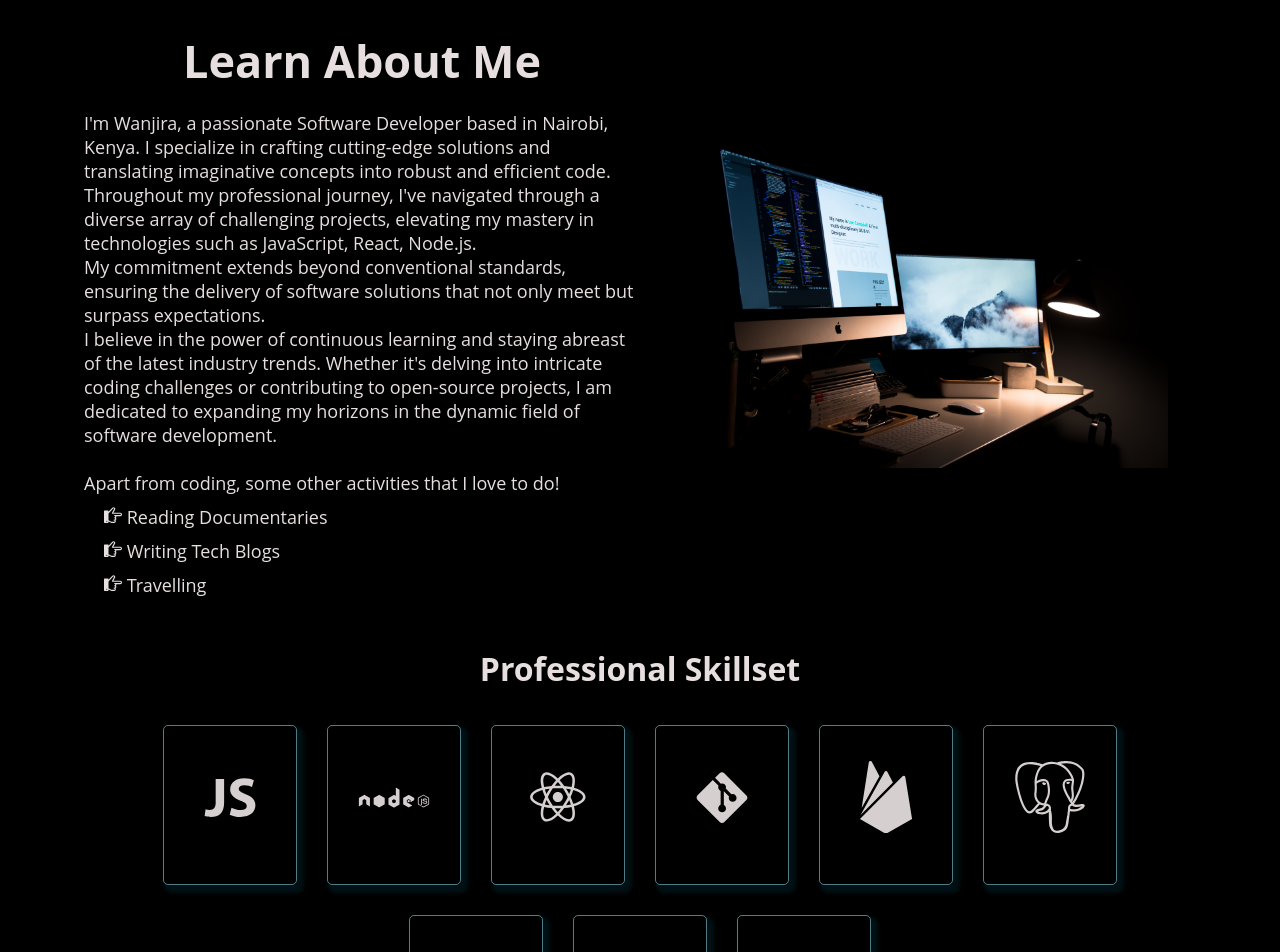
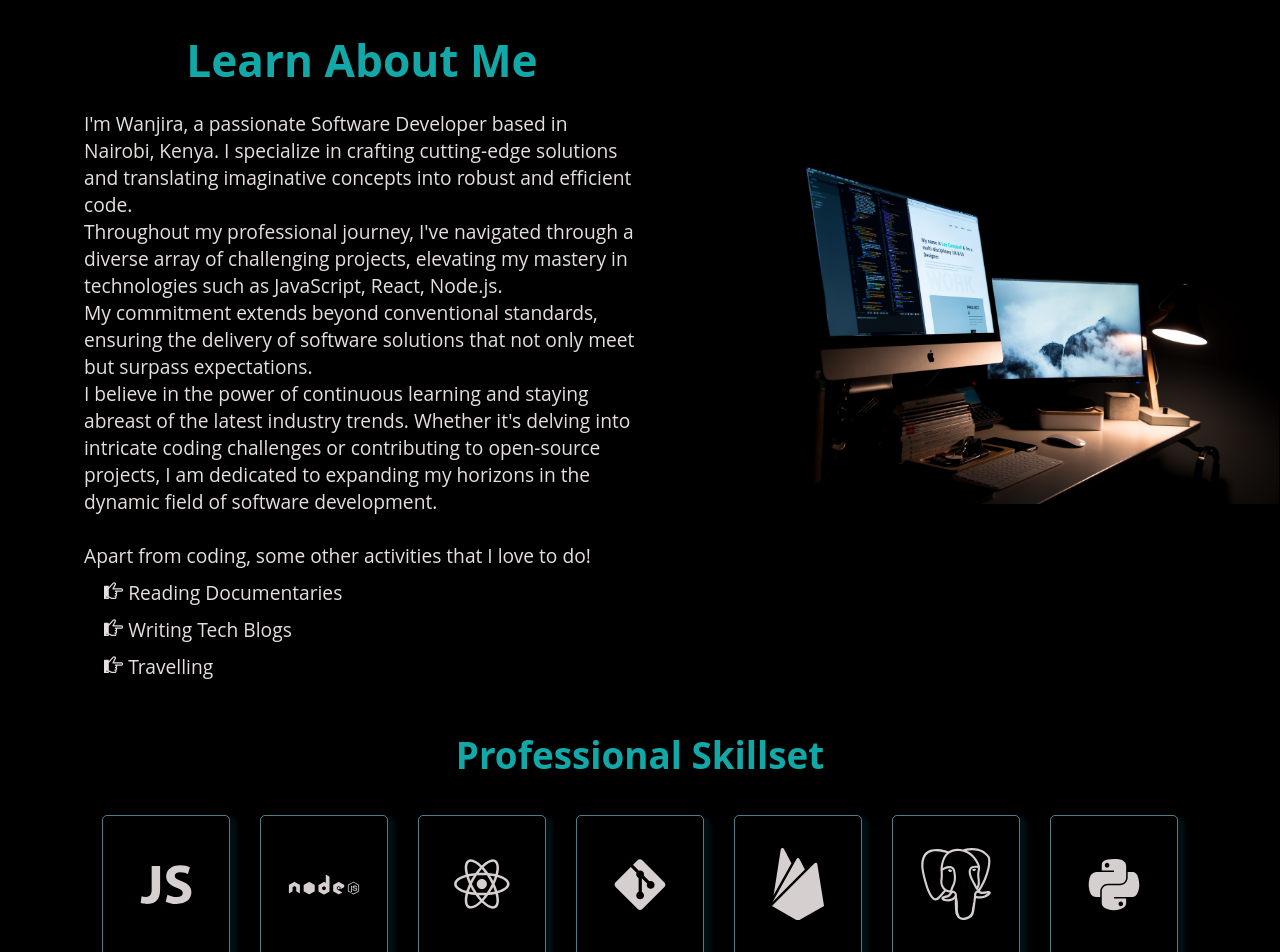
Before and after one commit to Wanjira-Faith/My-Portfolio, a React (Vite) app in the folder portfolio/: page /about in a window 1280 px wide. Shown: the part 140-1092 px from the top of the page. Built offline with nearby package versions, Linux system fonts and the light colour scheme; the HTML template or start-up script is replaced by a standard one.

Commit message:
modify about styles

```diff
--- a/portfolio/src/Css/About.css
+++ b/portfolio/src/Css/About.css
@@ -1,13 +1,25 @@
 body {
     background-color: black;
 }
+
 .about-section {
     position: relative;
     padding-top: 150px;
     padding-bottom: 30px;
     color: rgb(231, 223, 223);
+    animation: slideInUp 1s ease-in-out;
   }
 
+@keyframes slideInUp {
+    from {
+      transform: translateY(-100px);
+      opacity: 0;
+    }
+    to {
+      transform: translateY(0);
+      opacity: 1;
+    }
+  }
 .about-container {
   width: 90%;
   max-width: 1200px;
@@ -23,18 +35,18 @@ body {
 
 .about-text {
   flex: 1;
-  font-size: large;
+  font-size:larger;
 }
 
 .about-text h1 {
-  font-size: 2.5em;
+  font-size: 2.3em;
   margin-bottom: 20px;
   text-align: center;
+  color: rgba(20, 182, 182, 0.925);
 }
 
 .about-img {
   flex: 1;
-  text-align: center;
 }
 
 .about-activity {
@@ -44,9 +56,10 @@ body {
 }
 
 .about-img img {
-  width: 500px;
+  width: 95%;
   height: auto;
-  margin-bottom: 20px;
+  margin-bottom: 50px;
+  margin-left: 20%;
 }
 
 .professional-skillset,
@@ -59,8 +72,9 @@ body {
 .professional-skillset h1,
 .tools-used h1,
 .project-heading {
-  font-size: 2em;
+  font-size: 2.3em;
   margin-bottom: 20px;
+  color: rgba(20, 182, 182, 0.925);
 }
 
 @media (max-width: 767px) {
@@ -79,7 +93,7 @@ body {
   .tech-icons {
     font-size: 4.5em;
     margin: 15px;
-    padding: 30px;
+    padding: 27px;
     opacity: 0.93;
     border: 1.7px solid rgba(137, 211, 230, 0.637);
     vertical-align: middle;
@@ -102,11 +116,6 @@ body {
     border: 2.2px solid rgba(115, 203, 230, 0.883);
   }
   .tech-icon-images {
-    padding: 20px !;
+    padding: 20px ;
     line-height: 1.6 ;
   }
-
-  .github-container {
-    text-align: center;
-    padding: 0px;
-  }
```
Lines whose indentation alone changed are shown as unchanged.
